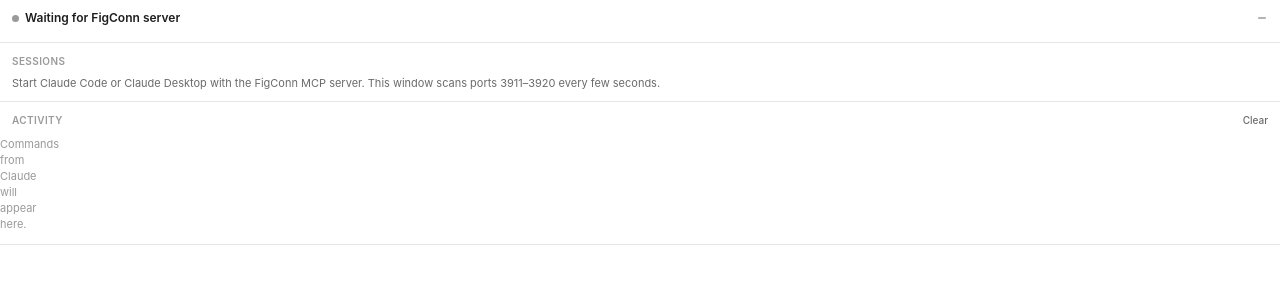
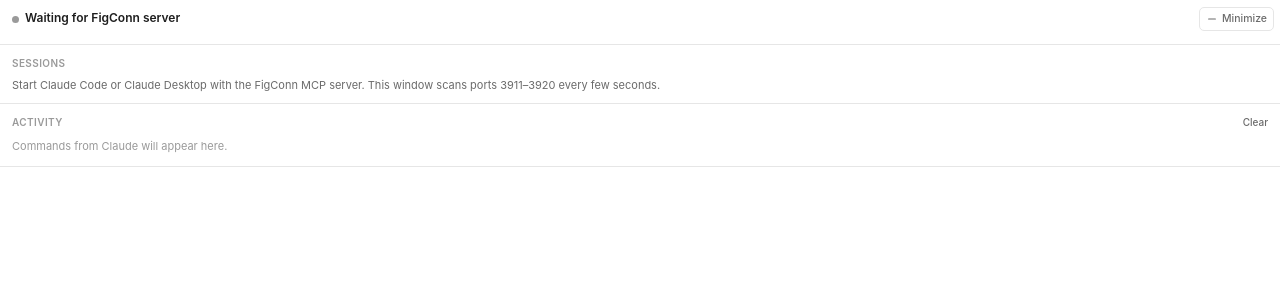
Before and after one commit to fairuzatikahhh/FigConn, a website: page plugin/ui.html in a window 1280 px wide. Drawn offline with Linux system fonts and the light colour scheme.

Commit message:
fix: clearer minimize button, scrollable sessions list, unwrapped empty log text
Co-Authored-By: Claude Opus 5.5 <noreply@anthropic.com>

```diff
--- a/plugin/ui.html
+++ b/plugin/ui.html
@@ -41,6 +41,7 @@
   .kv .k { color: var(--fg3); }
 
   /* sessions */
+  #sessions { max-height: 168px; overflow-y: auto; margin: 0 -12px; padding: 0 12px; }
   .sess { padding: 5px 0; }
   .sess + .sess { border-top: 1px dashed var(--line); }
   .sess .name { font-weight: 600; }
@@ -56,7 +57,7 @@
   .ent.err .c { color: var(--err); }
   .ent.run .c { color: var(--run); }
   .ent .msg { grid-column: 2 / 4; padding-left: 18px; color: var(--err); white-space: normal; word-break: break-word; }
-  .empty { color: var(--fg3); padding: 2px 0; }
+  .empty { color: var(--fg3); padding: 2px 12px; }
   .ico { width: 12px; height: 12px; flex: none; display: inline-block; vertical-align: -2px; fill: none; stroke: currentColor; stroke-width: 1.5; stroke-linecap: round; stroke-linejoin: round; }
   .ent .s { display: flex; align-items: center; gap: 6px; min-width: 0; }
   .ent.ok .s .ico { color: var(--ok); }
@@ -66,8 +67,9 @@
   .sess .row .ico { color: var(--fg2); align-self: center; }
   .kv .k { display: flex; align-items: center; gap: 5px; }
   .help { color: var(--fg2); }
-  .tog { all: unset; cursor: pointer; flex: none; align-self: center; width: 20px; height: 20px; margin: -2px -4px -2px 2px; border-radius: 4px; display: flex; align-items: center; justify-content: center; color: var(--fg2); }
+  .tog { all: unset; cursor: pointer; flex: none; align-self: center; height: 22px; padding: 0 6px; margin: -3px -6px -3px 4px; border-radius: 5px; border: 1px solid var(--line); display: flex; align-items: center; gap: 4px; color: var(--fg2); font-size: 10.5px; font-weight: 500; }
   .tog:hover { background: var(--bg2); color: var(--fg); }
+  body.min .tog .txt { display: none; }
   .tog:focus-visible { outline: 1px solid var(--run); }
   body.min .hide-min { display: none; }
   body.min .sec:first-child { border-bottom: 0; padding: 8px 12px; }
@@ -181,6 +183,7 @@
     var tog = document.getElementById('tog');
     tog.innerHTML = '';
     tog.appendChild(icon(minimized ? 'expand' : 'minimize'));
+    if (!minimized) tog.appendChild(el('span', 'txt', 'Minimize'));
     tog.title = tog.ariaLabel = minimized ? 'Expand' : 'Minimize';
 
     var f = document.getElementById('file');
@@ -237,7 +240,7 @@
   function renderLog() {
     var box = document.getElementById('log');
     box.innerHTML = '';
-    if (!log.length) { box.appendChild(el('div', 'empty ent', 'Commands from Claude will appear here.')); return; }
+    if (!log.length) { box.appendChild(el('div', 'empty', 'Commands from Claude will appear here.')); return; }
     var multi = openPorts().length > 1;
     log.forEach(function (e) {
       var row = el('div', 'ent ' + e.state);
```
